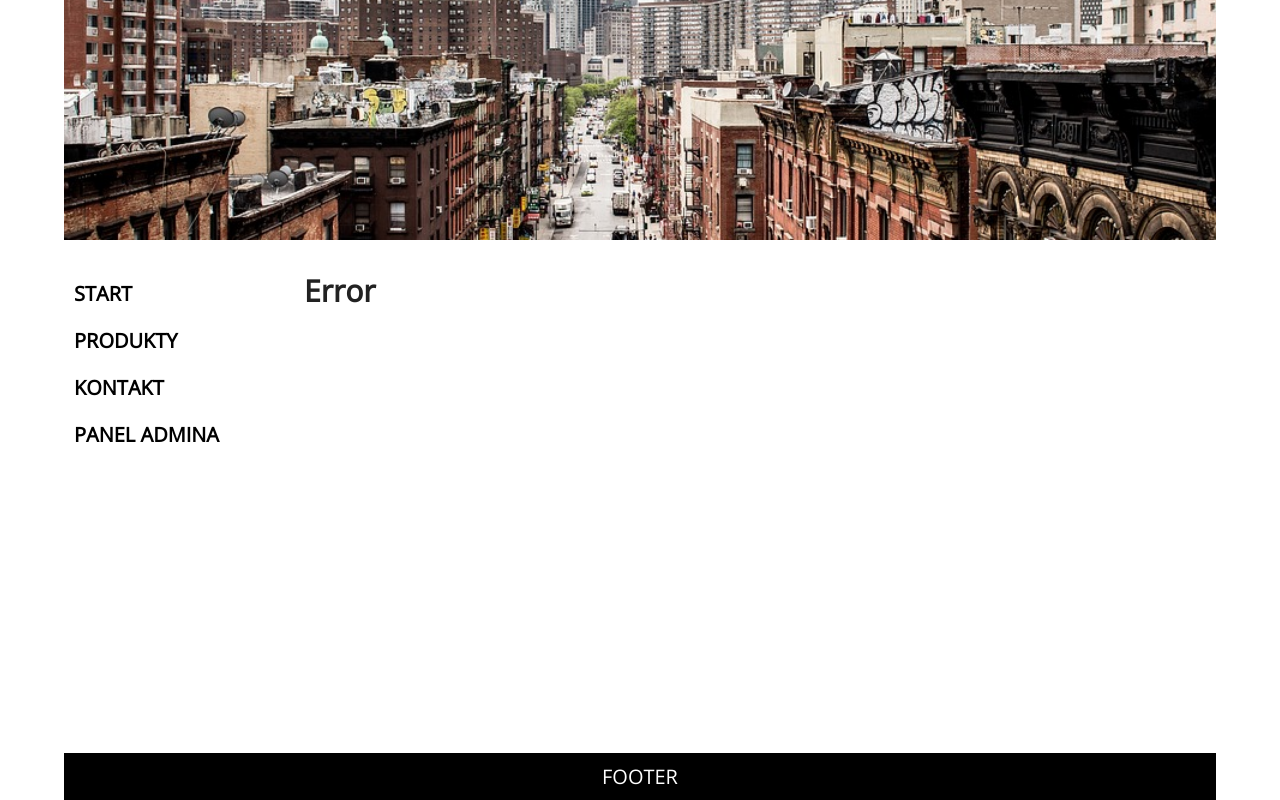
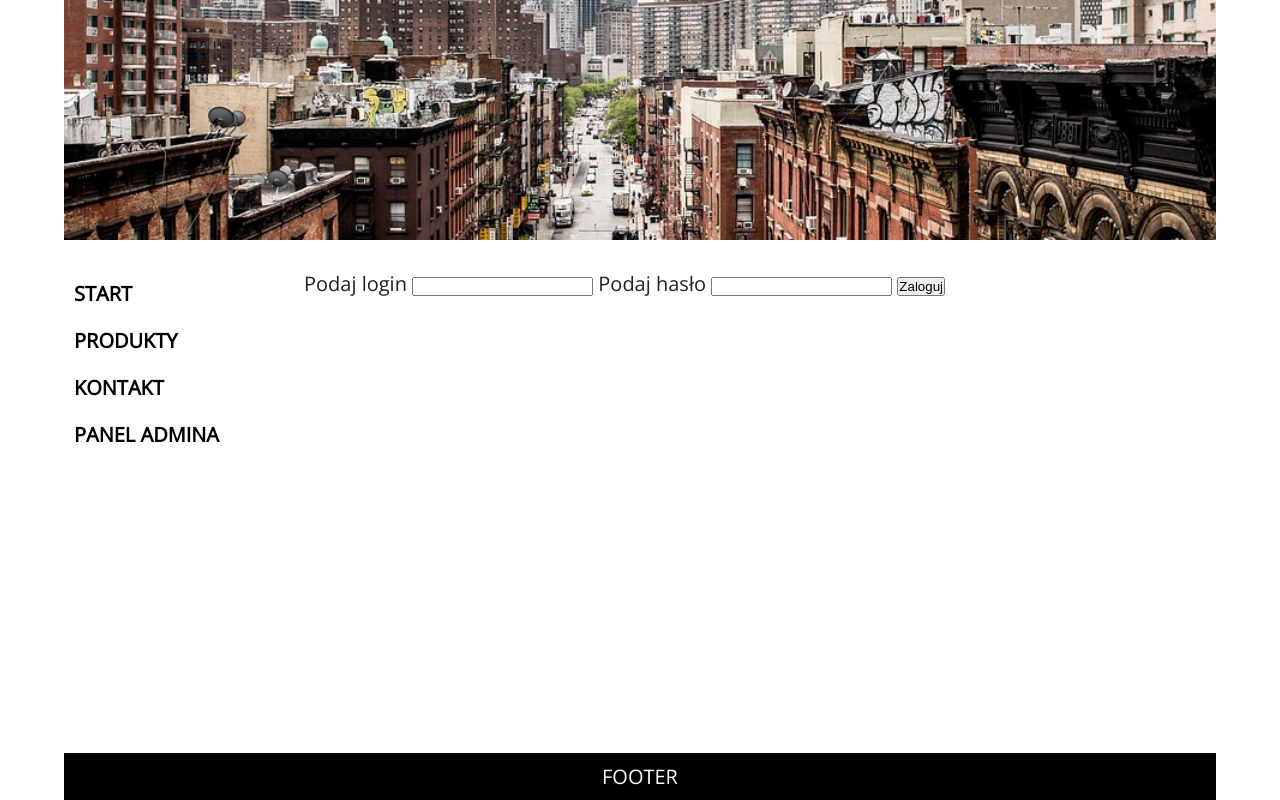
Before and after one commit to p4wix/react-router-spa, a React (Create React App) app: page /login in a window 1280 px wide. Built offline with nearby package versions, Linux system fonts and the light colour scheme.

Commit message:
admin page

```diff
--- a/src/layouts/Page.jsx
+++ b/src/layouts/Page.jsx
@@ -5,6 +5,7 @@
 import ProductPage from "../pages/ProductPage";
 import ContactPage from "../pages/ContactPage";
 import AdminPage from "../pages/AdminPage";
+import LoginPage from "../pages/LoginPage";
 import ErrorPage from "../pages/ErrorPage";
 
 const Page = () => {
@@ -15,6 +16,7 @@
 				<Route path="/products" component={ProductPage} />;
 				<Route path="/contact" component={ContactPage} />;
 				<Route path="/admin" component={AdminPage} />;
+				<Route path="/login" component={LoginPage} />;
 				<Route component={ErrorPage} />;
 			</Switch>
 		</>
--- a/src/pages/AdminPage.jsx
+++ b/src/pages/AdminPage.jsx
@@ -1,7 +1,16 @@
 import React from "react";
+import { Route, Redirect } from "react-router-dom";
+
+const permission = false;
 
 const AdminPage = () => {
-	return <h1>Admin Page</h1>;
+	return (
+		<Route
+			render={() =>
+				permission ? <h3>Panel admina</h3> : <Redirect to="/login" />
+			}
+		/>
+	);
 };
 
 export default AdminPage;
--- /dev/null
+++ b/src/pages/LoginPage.jsx
@@ -0,0 +1,17 @@
+import React, { Component } from "react";
+
+const LoginPage = () => {
+	return (
+		<div>
+			<label htmlFor="">
+				Podaj login <input type="text" />{" "}
+			</label>
+			<label htmlFor="">
+				Podaj hasło <input type="password" />{" "}
+			</label>
+			<button>Zaloguj</button>
+		</div>
+	);
+};
+
+export default LoginPage;
--- a/src/styles/Navigation.css
+++ b/src/styles/Navigation.css
@@ -40,3 +40,7 @@
 nav.main li:nth-child(4) a.active {
 	border-left-color: violet;
 }
+
+nav.main li:nth-child(5) a.active {
+	border-left-color: yellow;
+}
```
